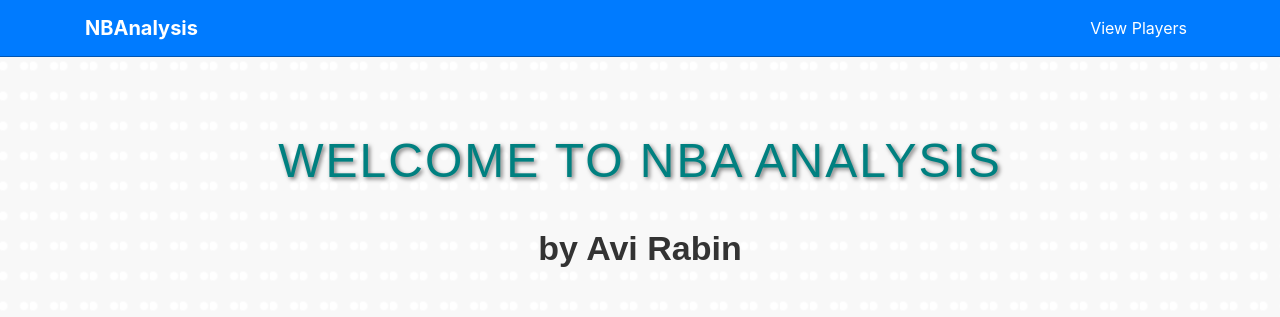
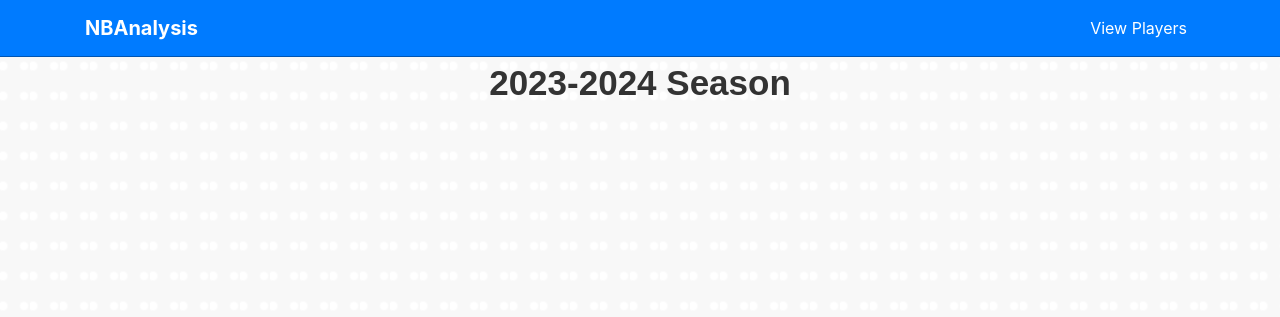
Before and after one commit to AvishaiRabin/NBAnalysis, a Flask app: page / in a window 1280 px wide. Shown: the top 317 px of the page. Run offline with Flask 3, Linux system fonts and the light colour scheme; data that the repository does not hold is empty; parts of the project's set-up code (start-up, migrations or seed data) failed here and were passed over; some libraries are stand-ins or nearby versions.

Commit message:
Lots of progress on index page

```diff
--- a/app.py
+++ b/app.py
@@ -1,10 +1,9 @@
 
-import json
-import pandas as pd
 from configs import *
 from flask import Flask, render_template, request, url_for, flash, redirect, jsonify
 from python_funcs.players import *
 from python_funcs.sql_helper import *
+from python_funcs.teams import *
 
 import os
 os.environ['FLASK_DEBUG'] = '1'
@@ -14,7 +13,8 @@
 
 @app.route('/')
 def index():
-    return render_template('index.html')
+    league_data = get_league_stats()
+    return render_template('index.html', league_data=league_data)
 
 @app.route('/player/<int:player_id>/<metric>')
 def player(player_id, metric):
--- a/python_funcs/teams.py
+++ b/python_funcs/teams.py
@@ -1,6 +1,6 @@
 import pandas as pd
 from nba_api.stats.endpoints import TeamGameLog
-from sql_helper import get_db_connection
+from python_funcs.sql_helper import get_db_connection
 
 
 def get_all_teams():
@@ -54,3 +54,20 @@
     final_teams_data['season'] = year
 
     return final_teams_data
+
+def get_league_stats():
+    conn = get_db_connection('team_logs')
+    league_stats = conn.execute('SELECT W, W + L as Games_Played, nickname FROM team_logs',
+                               ).fetchall()
+    league_data = []
+    for row in league_stats:
+        league_data.append({
+            'Wins': row[0],
+            'Games': row[1],
+            'Team': row[2]
+            # Add more columns as needed
+        })
+    conn.close()
+    return league_data
+
+get_league_stats()
--- a/static/css/style.css
+++ b/static/css/style.css
@@ -67,6 +67,10 @@
     font-size: 25px !important; /* Adjust the font size for y-axis ticks */
 }
 
+.plot-title {
+    font-size: 35px; /* Adjust the font size as needed */
+}
+
 /* Adjust the left margin to move the chart to the left */
 #player_career_chart {
     width: calc(66.666% - 40px); /* Set width to 2/3 of the screen */
@@ -74,10 +78,14 @@
 }
 
 
-/* Additional styles for the plot container */
 .plot-container {
-    width: 100%; /* Ensure the plot container spans the entire width */
-    overflow: hidden; /* Hide overflow to prevent horizontal scroll */
+    width: 100%; /* Make the container stretch to full width */
+    margin: 0 auto; /* Center the container horizontally */
+}
+
+.plot-chart {
+    width: 100%; /* Make the chart fill the entire width of its container */
+    height: auto; /* Allow the height to adjust according to the content */
 }
 
 /* Additional styles for the navbar and body */
--- a/static/js/league_standings.js
+++ b/static/js/league_standings.js
@@ -3,31 +3,53 @@
 // Wait for the DOM content to be fully loaded
 document.addEventListener('DOMContentLoaded', function () {
     // Access the data passed from Flask
-    const data = window.league_standings;
+    const data = window.league_data;
+
+    const xMax = 82;
 
     // Create the plot once the data and library are available
     const plot = Plot.plot({
+        width: 1000, // Set the width of the plot
+        height: 450,
         color: { legend: true },
-      title: "League Standings",
         marks: [
             Plot.line(data, {
-          x: "Games_Played",
-          y: "W",
-          stroke: "nickname",
+                x: "Games",
+                y: "Wins",
+                stroke: "Team",
                 tip: true
             })
-      ]
+        ],
+        xAxis: {
+            ticks: 20, // Set the number of ticks for the x-axis
+            label: {
+                // Adjust label properties as needed
+                fontSize: 12,
+                fontWeight: "normal"
+            }
+        },
+        x: {
+            label: "Games Played",
+            ticks: 20, // Adjust the number of ticks for the x-axis
+            labelOverlap: "rotate(45)", // Adjust label rotation as needed
+            domain: [0, xMax] // Set the domain for the x-axis
+        }
     });
 
     // Render the plot inside the chart container
     const chartContainer = document.getElementById('league_standings_chart');
     chartContainer.appendChild(plot);
 
+    // Set left and right margins of the plot to 0
+    plot.style.marginLeft = '0';
+    plot.style.marginRight = '0';
+
     // Adjust font size after the plot is rendered
     chartContainer.querySelectorAll('.plot-chart text').forEach(text => {
         text.style.fontSize = '12px';
     });
 
+
     // Move the plot to the right
-    document.getElementById('plot_wrapper').style.marginRight = '-50%'; // Adjust the left margin as needed
+    document.getElementById('plot_wrapper').style.marginRight = '-0%'; // Adjust the left margin as needed
 });
--- a/templates/index.html
+++ b/templates/index.html
@@ -1,5 +1,14 @@
 {% extends 'base.html' %}
 {% block content %}
-<h1 class="title">{% block title %} Welcome to NBA Analysis {% endblock %}</h1>
-<h2>by Avi Rabin</h2>
+    <div class="plot-container">
+        <h2 class="plot-title">{% block title %} 2023-2024 Season {% endblock %}</h2>
+        <div id="plot_wrapper"> <!-- Added wrapper div with ID 'plot_wrapper' -->
+            <div id="league_standings_chart" class="plot-chart"></div>
+        </div>
+    </div>
+
+    <script>
+        var league_data = {{ league_data | tojson | safe }};
+    </script>
+    <script type="module" src="{{ url_for('static', filename='js/league_standings.js') }}"></script>
 {% endblock %}
```
Lines whose indentation alone changed are shown as unchanged.
